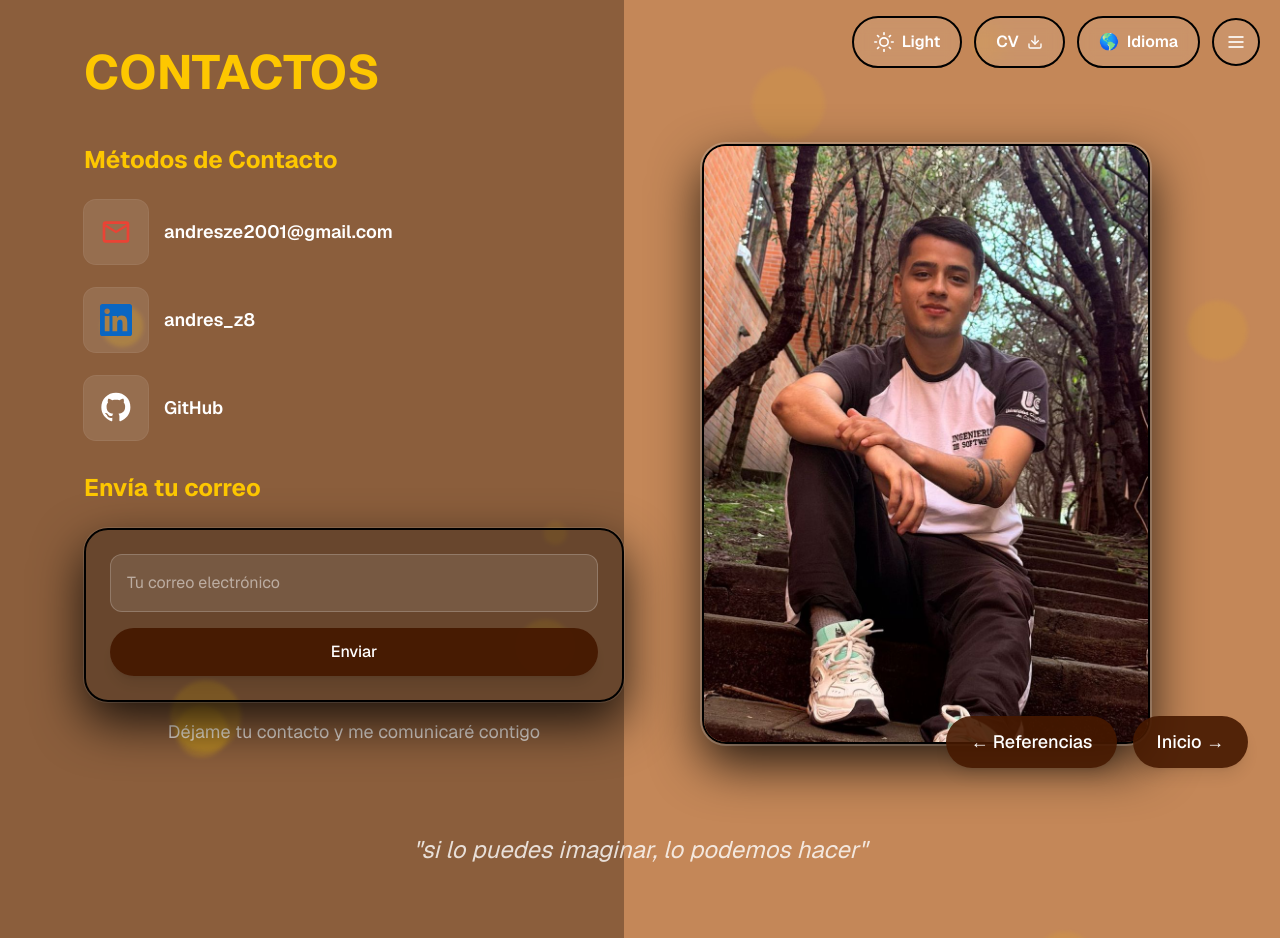
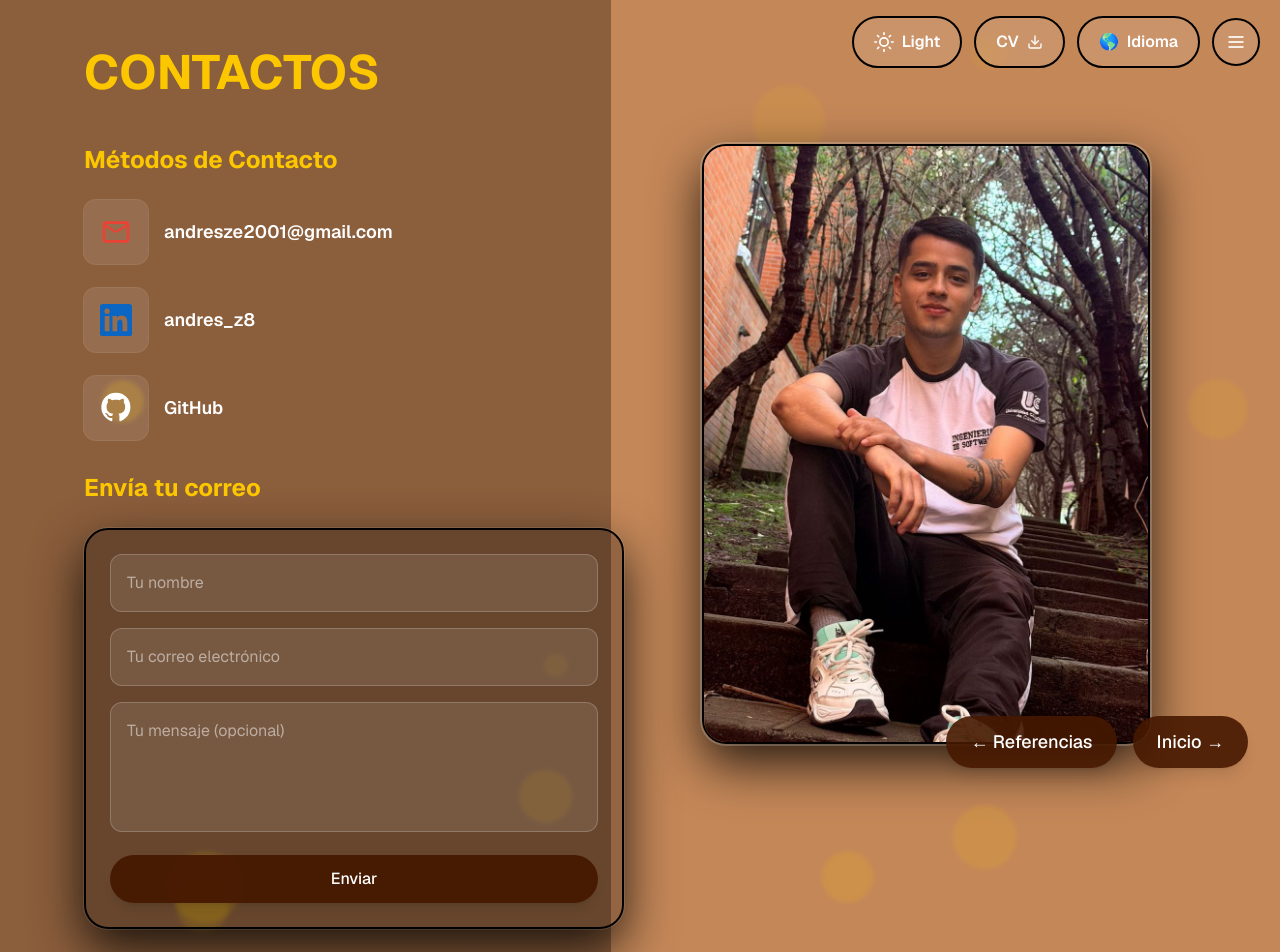
Before and after one commit to andresZam12/aZamb_portf, a Next.js app: page /contacts in a window 1280 px wide. Shown: the top 952 px of the page. Built offline with nearby package versions, Linux system fonts and the light colour scheme.

Commit message:
base de datos para recibir correos electrónicos con emailjs/browser

```diff
--- a/package.json
+++ b/package.json
@@ -9,6 +9,7 @@
     "lint": "eslint"
   },
   "dependencies": {
+    "@emailjs/browser": "^4.4.1",
     "lucide-react": "^0.545.0",
     "next": "15.5.3",
     "react": "19.1.0",
--- a/src/app/(pages)/contacts/page.tsx
+++ b/src/app/(pages)/contacts/page.tsx
@@ -3,6 +3,7 @@ import { useEffect, useState } from "react";
 import { useLang } from "../../providers/LanguageProvider";
 import Link from "next/link";
 import AnimatedBackground from "../../components/AnimatedBackground";
+import emailjs from "@emailjs/browser";
 
 type Language = "es" | "en";
 
@@ -16,11 +17,15 @@ interface Translations {
   next: string;
   motto: string;
   formLabel: string;
+  placeholderName: string;
   placeholderEmail: string;
+  placeholderMessage: string;
   submitBtn: string;
   contactMethodsTitle: string;
   sendEmailTitle: string;
   thankYou: string;
+  sending: string;
+  errorMessage: string;
 }
 
 const translations: Record<Language, Translations> = {
@@ -41,11 +46,15 @@ const translations: Record<Language, Translations> = {
     next: "Inicio →",
     motto: "si lo puedes imaginar, lo podemos hacer",
     formLabel: "Déjame tu contacto y me comunicaré contigo",
+    placeholderName: "Tu nombre",
     placeholderEmail: "Tu correo electrónico",
+    placeholderMessage: "Tu mensaje (opcional)",
     submitBtn: "Enviar",
     contactMethodsTitle: "Métodos de Contacto",
     sendEmailTitle: "Envía tu correo",
     thankYou: "¡Gracias! Me comunicaré pronto.",
+    sending: "Enviando...",
+    errorMessage: "Error al enviar. Intenta de nuevo.",
   },
   en: {
     title: "Contacts",
@@ -64,11 +73,15 @@ const translations: Record<Language, Translations> = {
     next: "Home →",
     motto: "If you can imagine it, we can do it",
     formLabel: "Leave me your contact and I will get back to you",
+    placeholderName: "Your name",
     placeholderEmail: "Your email address",
+    placeholderMessage: "Your message (optional)",
     submitBtn: "Submit",
     contactMethodsTitle: "Contact Methods",
     sendEmailTitle: "Send your email",
     thankYou: "Thank you! I'll be in touch.",
+    sending: "Sending...",
+    errorMessage: "Error sending. Try again.",
   },
 };
 
@@ -78,8 +91,12 @@ export default function ContactosPage() {
   const t = translations[lang];
 
   const [isDark, setIsDark] = useState(false);
+  const [nombre, setNombre] = useState("");
   const [email, setEmail] = useState("");
+  const [mensaje, setMensaje] = useState("");
   const [submitted, setSubmitted] = useState(false);
+  const [sending, setSending] = useState(false);
+  const [error, setError] = useState(false);
   useEffect(() => {
     const update = () => setIsDark(document.documentElement.classList.contains("dark"));
     update();
@@ -101,12 +118,43 @@ export default function ContactosPage() {
     ? "px-4 py-2 md:px-6 md:py-3 rounded-full text-white font-medium text-sm md:text-lg transition-all shadow-lg bg-black hover:bg-gray-800"
     : "px-4 py-2 md:px-6 md:py-3 rounded-full text-white font-medium text-sm md:text-lg transition-all shadow-lg bg-amber-950/90 hover:bg-amber-900";
 
-  const handleEmailSubmit = (e: React.FormEvent) => {
+  const handleEmailSubmit = async (e: React.FormEvent) => {
     e.preventDefault();
-    if (email.trim()) {
+    if (!nombre.trim() || !email.trim()) return;
+
+    setSending(true);
+    setError(false);
+
+    const now = new Date();
+    const tiempo = now.toLocaleString('es-ES', {
+      dateStyle: 'medium',
+      timeStyle: 'short'
+    });
+
+    try {
+      await emailjs.send(
+        process.env.NEXT_PUBLIC_EMAILJS_SERVICE_ID!,
+        process.env.NEXT_PUBLIC_EMAILJS_TEMPLATE_ID!,
+        {
+          nombre: nombre,
+          email: email,
+          mensaje: mensaje || "Sin mensaje",
+          tiempo: tiempo,
+        },
+        process.env.NEXT_PUBLIC_EMAILJS_PUBLIC_KEY!
+      );
+
       setSubmitted(true);
+      setNombre("");
       setEmail("");
-      setTimeout(() => setSubmitted(false), 3000);
+      setMensaje("");
+      setTimeout(() => setSubmitted(false), 4000);
+    } catch (err) {
+      console.error("Error al enviar correo:", err);
+      setError(true);
+      setTimeout(() => setError(false), 4000);
+    } finally {
+      setSending(false);
     }
   };
 
@@ -195,6 +243,16 @@ export default function ContactosPage() {
               >
                 <div>
                   <input
+                    type="text"
+                    value={nombre}
+                    onChange={(e) => setNombre(e.target.value)}
+                    placeholder={t.placeholderName}
+                    required
+                    className="w-full px-4 py-3 md:py-4 rounded-xl bg-white/10 text-white placeholder-white/50 border border-white/20 focus:border-amber-400 focus:outline-none transition"
+                  />
+                </div>
+                <div>
+                  <input
                     type="email"
                     value={email}
                     onChange={(e) => setEmail(e.target.value)}
@@ -203,15 +261,30 @@ export default function ContactosPage() {
                     className="w-full px-4 py-3 md:py-4 rounded-xl bg-white/10 text-white placeholder-white/50 border border-white/20 focus:border-amber-400 focus:outline-none transition"
                   />
                 </div>
+                <div>
+                  <textarea
+                    value={mensaje}
+                    onChange={(e) => setMensaje(e.target.value)}
+                    placeholder={t.placeholderMessage}
+                    rows={4}
+                    className="w-full px-4 py-3 md:py-4 rounded-xl bg-white/10 text-white placeholder-white/50 border border-white/20 focus:border-amber-400 focus:outline-none transition resize-none"
+                  />
+                </div>
                 <button
                   type="submit"
-                  className={`w-full ${buttonClass}`}
+                  disabled={sending}
+                  className={`w-full ${buttonClass} ${sending ? 'opacity-50 cursor-not-allowed' : ''}`}
                 >
-                  {t.submitBtn}
+                  {sending ? t.sending : t.submitBtn}
                 </button>
                 {submitted && (
-                  <p className="text-green-400 text-sm text-center">
+                  <p className="text-green-400 text-sm text-center font-semibold">
                     {t.thankYou}
+                  </p>
+                )}
+                {error && (
+                  <p className="text-red-400 text-sm text-center font-semibold">
+                    {t.errorMessage}
                   </p>
                 )}
               </form>
```
Also changed, not shown: 2 other files (tests, documents, lock files or other folders).
